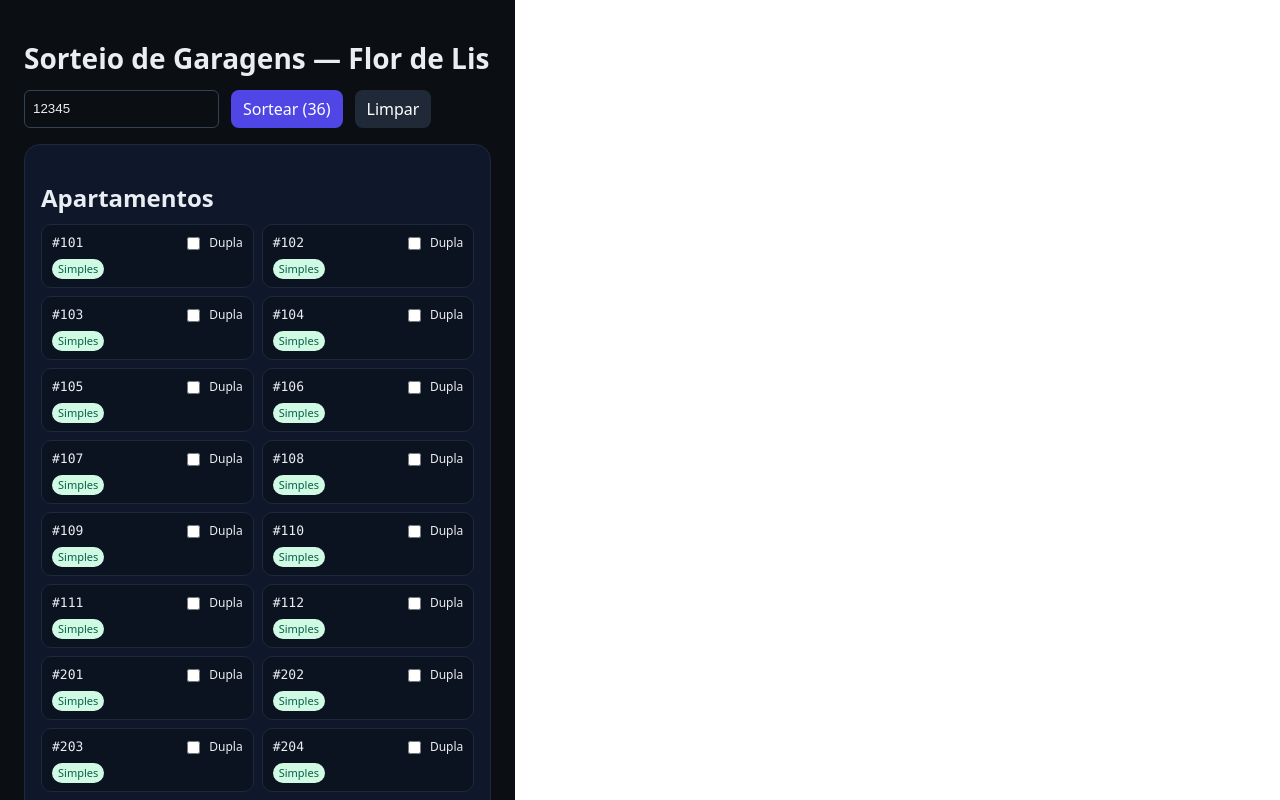
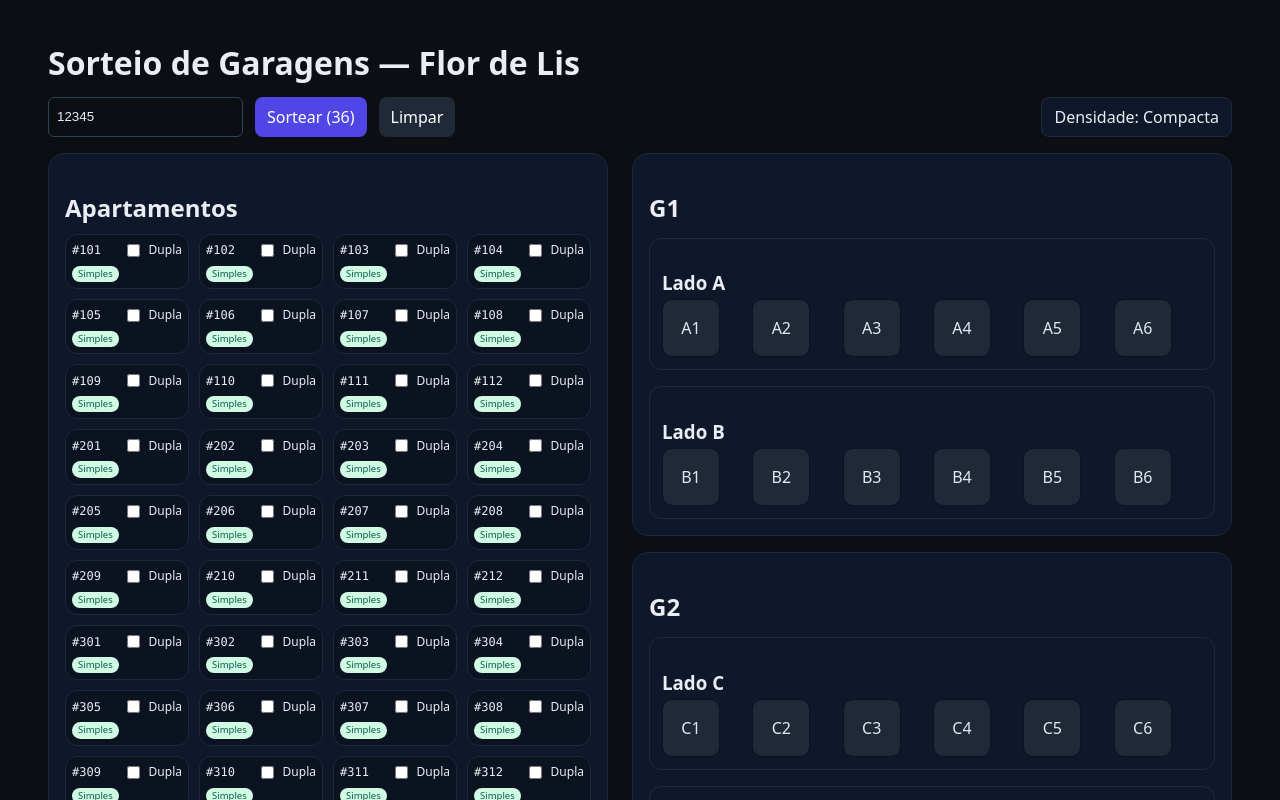
Before and after one commit to fabioluisstein/sorteiogaravem, a React (Vite) app: page / in a window 1280 px wide. Shown: the top 800 px of the page. Built offline with nearby package versions, Linux system fonts and the light colour scheme.

Commit message:
COrreção layout

```diff
--- a/src/sorteio_de_garagens_flor_de_lis_app_react.jsx
+++ b/src/sorteio_de_garagens_flor_de_lis_app_react.jsx
@@ -1,6 +1,6 @@
 import React, { useMemo, useRef, useState } from "react";
 
-/* Utilidades de aleatoriedade */
+/* ===== Aleatoriedade ===== */
 function mulberry32(seed) {
   let t = seed >>> 0;
   return function () {
@@ -10,7 +10,6 @@ function mulberry32(seed) {
     return ((r ^ (r >>> 14)) >>> 0) / 4294967296;
   };
 }
-
 function seededShuffle(arr, rand) {
   const a = [...arr];
   for (let i = a.length - 1; i > 0; i--) {
@@ -20,13 +19,9 @@ function seededShuffle(arr, rand) {
   return a;
 }
 
-/* Configuração dos andares e lados */
+/* ===== Configuração ===== */
 const FLOORS = ["G1", "G2", "G3"];
-const SIDES_BY_FLOOR = {
-  G1: ["A", "B"],
-  G2: ["C", "D"],
-  G3: ["E", "F"],
-};
+const SIDES_BY_FLOOR = { G1: ["A", "B"], G2: ["C", "D"], G3: ["E", "F"] };
 const POSITIONS = [1, 2, 3, 4, 5, 6];
 const NATURAL_PAIRS = [
   [1, 2],
@@ -34,10 +29,10 @@ const NATURAL_PAIRS = [
   [5, 6],
 ];
 
-/* Construtor inicial da garagem */
+/* ===== Modelo garagem ===== */
 function buildInitialGarage() {
-  const spots = [];
-  const pairs = {};
+  const spots = []; // {id,floor,side,pos,parId,blocked,occupiedBy}
+  const pairs = {}; // parId -> {id,floor,side,aPos,bPos,aId,bId,reservedFor}
   for (const floor of FLOORS) {
     for (const side of SIDES_BY_FLOOR[floor]) {
       for (const [p1, p2] of NATURAL_PAIRS) {
@@ -54,14 +49,13 @@ function buildInitialGarage() {
         };
       }
       for (const pos of POSITIONS) {
-        const pair = NATURAL_PAIRS.find(([a, b]) => a === pos || b === pos);
-        const parId = `${floor}-${side}-${pair[0]}-${pair[1]}`;
+        const [p1, p2] = NATURAL_PAIRS.find(([a, b]) => a === pos || b === pos);
         spots.push({
           id: `${floor}-${side}${pos}`,
           floor,
           side,
           pos,
-          parId,
+          parId: `${floor}-${side}-${p1}-${p2}`,
           blocked: false,
           occupiedBy: null,
         });
@@ -71,9 +65,12 @@ function buildInitialGarage() {
   return { spots, pairs };
 }
 
+/* ===== Componente principal ===== */
 export default function GarageLotteryApp() {
+  /* Estado */
   const [seed, setSeed] = useState(12345);
-  const randRef = useRef(mulberry32(12345));
+  const rng = useRef(mulberry32(12345));
+  const [compact, setCompact] = useState(true); // densidade de layout
   const [garage, setGarage] = useState(buildInitialGarage());
   const [apartments, setApartments] = useState(() => {
     const list = [];
@@ -85,57 +82,70 @@ export default function GarageLotteryApp() {
       list.push({ id: String(i), dupla: false, sorteado: false, vagas: [] });
     return list;
   });
-  const [doubleReservations, setDoubleReservations] = useState(null);
+  const [doubleReservations, setDoubleReservations] = useState(null); // aptId -> parId
   const [preprocessed, setPreprocessed] = useState(false);
 
-  const log = (...args) => console.log("[Sorteio]", ...args);
-  const resetRng = (newSeed) => (randRef.current = mulberry32(Number(newSeed) || 0));
-  const pickRandom = (arr) => (!arr.length ? null : arr[Math.floor(randRef.current() * arr.length)]);
+  /* Helpers */
+  const log = (...a) => console.log("[Sorteio]", ...a);
+  const resetRng = (s) => (rng.current = mulberry32(Number(s) || 0));
+  const pick = (arr) =>
+    !arr.length ? null : arr[Math.floor(rng.current() * arr.length)];
 
+  const getFreePairs = (state) => {
+    const free = [];
+    for (const id in state.pairs) {
+      const p = state.pairs[id];
+      const a = state.spots.find((s) => s.id === p.aId);
+      const b = state.spots.find((s) => s.id === p.bId);
+      if (!a.occupiedBy && !b.occupiedBy && !a.blocked && !b.blocked) free.push(p);
+    }
+    return free;
+  };
   const countByRegion = (state) => {
-    const map = new Map();
-    for (const f of FLOORS) for (const s of SIDES_BY_FLOOR[f]) map.set(`${f}-${s}`, 0);
-    for (const sp of state.spots) {
+    const m = new Map();
+    for (const f of FLOORS) for (const s of SIDES_BY_FLOOR[f]) m.set(`${f}-${s}`, 0);
+    for (const sp of state.spots)
       if (sp.occupiedBy)
-        map.set(`${sp.floor}-${sp.side}`, (map.get(`${sp.floor}-${sp.side}`) || 0) + 1);
-    }
-    return map;
+        m.set(
+          `${sp.floor}-${sp.side}`,
+          (m.get(`${sp.floor}-${sp.side}`) || 0) + 1
+        );
+    return m;
+  };
+  const chooseBalancedPair = (pairsList, state) => {
+    if (pairsList.length <= 1) return pick(pairsList);
+    const rc = countByRegion(state);
+    const min = Math.min(
+      ...pairsList.map((p) => rc.get(`${p.floor}-${p.side}`) || 0)
+    );
+    return pick(pairsList.filter((p) => (rc.get(`${p.floor}-${p.side}`) || 0) === min));
+  };
+  const chooseBalancedSpot = (spotsList, state) => {
+    if (spotsList.length <= 1) return pick(spotsList);
+    const rc = countByRegion(state);
+    const min = Math.min(
+      ...spotsList.map((s) => rc.get(`${s.floor}-${s.side}`) || 0)
+    );
+    return pick(spotsList.filter((s) => (rc.get(`${s.floor}-${s.side}`) || 0) === min));
   };
 
-  const getFreePairs = (state) => {
-    const { spots, pairs } = state;
-    const freePairs = [];
-    for (const parId in pairs) {
-      const par = pairs[parId];
-      const a = spots.find((s) => s.id === par.aId);
-      const b = spots.find((s) => s.id === par.bId);
-      if (!a.occupiedBy && !b.occupiedBy && !a.blocked && !b.blocked) freePairs.push(par);
-    }
-    return freePairs;
-  };
-
-  const chooseBalancedPair = (pairsList, state) => {
-    const regionCounts = countByRegion(state);
-    let min = Math.min(...pairsList.map((p) => regionCounts.get(`${p.floor}-${p.side}`) || 0));
-    const candidates = pairsList.filter(
-      (p) => (regionCounts.get(`${p.floor}-${p.side}`) || 0) === min
-    );
-    return pickRandom(candidates);
-  };
-
+  /* Pré-processo oculto de duplas */
   const runPreprocessIfNeeded = () => {
     if (preprocessed && doubleReservations) return;
     const state = structuredClone({ spots: garage.spots, pairs: garage.pairs });
     const duplos = apartments.filter((a) => a.dupla).map((a) => a.id);
     const freePairs = getFreePairs(state);
     if (duplos.length > freePairs.length) {
-      alert(`Não há pares suficientes: duplas=${duplos.length}, pares livres=${freePairs.length}`);
+      alert(
+        `Não há pares suficientes: duplas=${duplos.length}, pares livres=${freePairs.length}`
+      );
       return;
     }
-    const duplosOrder = seededShuffle(duplos, randRef.current);
+    const order = seededShuffle(duplos, rng.current);
     const reservations = {};
-    for (const aptId of duplosOrder) {
+    for (const aptId of order) {
       const free = getFreePairs(state);
+      if (!free.length) break;
       const chosen = chooseBalancedPair(free, state);
       reservations[aptId] = chosen.id;
       state.spots.find((s) => s.id === chosen.aId).occupiedBy = `RESERVA-${aptId}`;
@@ -145,104 +155,202 @@ export default function GarageLotteryApp() {
     const restored = state.spots.map((s) => ({ ...s, occupiedBy: null }));
     const newPairs = { ...garage.pairs };
     for (const aptId in reservations)
-      newPairs[reservations[aptId]] = { ...newPairs[reservations[aptId]], reservedFor: aptId };
+      newPairs[reservations[aptId]] = {
+        ...newPairs[reservations[aptId]],
+        reservedFor: aptId,
+      };
     setGarage((prev) => ({ spots: restored, pairs: newPairs }));
     setDoubleReservations(reservations);
     setPreprocessed(true);
   };
 
+  /* Sorteio (1 por clique) */
   const drawOne = () => {
     runPreprocessIfNeeded();
-    const pendentes = apartments.filter((a) => !a.sorteado);
-    if (!pendentes.length) return alert("Todos os apartamentos foram sorteados.");
-    const apt = pickRandom(pendentes);
+    const pend = apartments.filter((a) => !a.sorteado);
+    if (!pend.length) return alert("Todos os apartamentos foram sorteados.");
+    const apt = pick(pend);
     if (apt.dupla) {
       const parId = doubleReservations?.[apt.id];
-      let chosenPair = parId ? garage.pairs[parId] : pickRandom(getFreePairs(garage));
+      let pair = parId ? garage.pairs[parId] : pick(getFreePairs(garage));
+      if (!pair) return alert(`Sem par livre para ${apt.id}`);
       setGarage((prev) => {
         const spots = prev.spots.map((s) =>
-          s.id === chosenPair.aId || s.id === chosenPair.bId
-            ? { ...s, occupiedBy: apt.id }
-            : s
+          s.id === pair.aId || s.id === pair.bId ? { ...s, occupiedBy: apt.id } : s
         );
         const pairs = { ...prev.pairs };
-        if (pairs[chosenPair.id]?.reservedFor === apt.id)
-          pairs[chosenPair.id].reservedFor = null;
+        if (pairs[pair.id]?.reservedFor === apt.id) pairs[pair.id].reservedFor = null;
         return { spots, pairs };
       });
       setApartments((prev) =>
         prev.map((a) =>
-          a.id === apt.id
-            ? { ...a, sorteado: true, vagas: [chosenPair.aId, chosenPair.bId] }
-            : a
+          a.id === apt.id ? { ...a, sorteado: true, vagas: [pair.aId, pair.bId] } : a
         )
       );
     } else {
-      let freeSpots = garage.spots.filter((s) => !s.blocked && !s.occupiedBy);
-      const chosen = pickRandom(freeSpots);
-      if (!chosen) return alert("Sem vaga disponível.");
+      const free = garage.spots.filter((s) => !s.blocked && !s.occupiedBy);
+      const spot = chooseBalancedSpot(free, garage);
+      if (!spot) return alert("Sem vaga disponível.");
       setGarage((prev) => ({
         ...prev,
         spots: prev.spots.map((s) =>
-          s.id === chosen.id ? { ...s, occupiedBy: apt.id } : s
+          s.id === spot.id ? { ...s, occupiedBy: apt.id } : s
         ),
       }));
       setApartments((prev) =>
         prev.map((a) =>
-          a.id === apt.id ? { ...a, sorteado: true, vagas: [chosen.id] } : a
+          a.id === apt.id ? { ...a, sorteado: true, vagas: [spot.id] } : a
         )
       );
     }
   };
 
+  /* Reset */
   const clearAll = () => {
     setGarage(buildInitialGarage());
     setDoubleReservations(null);
     setPreprocessed(false);
-    setApartments((prev) => prev.map((a) => ({ ...a, sorteado: false, vagas: [] })));
+    setApartments((prev) =>
+      prev.map((a) => ({ ...a, sorteado: false, vagas: [] }))
+    );
   };
 
-  const handleToggleDupla = (id) => {
+  /* Handlers */
+  const toggleDupla = (id) => {
     setApartments((prev) =>
       prev.map((a) => (a.id === id ? { ...a, dupla: !a.dupla } : a))
     );
     setDoubleReservations(null);
     setPreprocessed(false);
   };
-
-  const handleSeedChange = (v) => {
+  const onSeed = (v) => {
     setSeed(v);
     resetRng(v);
   };
 
-  const pendingCount = apartments.filter((a) => !a.sorteado).length;
+  const pending = apartments.filter((a) => !a.sorteado).length;
 
   return (
-    <div style={{ minHeight: "100vh", background: "#0b0f14", color: "#eaeef2", padding: 24 }}>
-      <h1 style={{ fontSize: 28, fontWeight: 800, marginBottom: 16 }}>Sorteio de Garagens — Flor de Lis</h1>
-      <div style={{ display: "flex", gap: 12, marginBottom: 16 }}>
+    <div style={{ minHeight: "100vh", background: "#0b0f14", color: "#eaeef2" }}>
+      <style>{`
+        /* FULL-WIDTH + RESET */
+        :root, html, body, #root { width:100%; height:100%; }
+        body { margin:0; background:#0b0f14; }
+
+        /* ====== Densidade (padrão: compacta) ====== */
+        :root{
+          --apt-col-min: 150px;
+          --apt-card-pad: 8px;
+          --apt-title: 13px;
+          --apt-badge: 10px;
+          --left-col-min: 420px;
+          --left-col-max: 520px;
+          --gap: 12px;
+        }
+        .compact {
+          --apt-col-min: 120px;
+          --apt-card-pad: 6px;
+          --apt-title: 12px;
+          --apt-badge: 9.5px;
+          --left-col-min: 470px;
+          --left-col-max: 560px;
+          --gap: 10px;
+        }
+
+        .wrap {
+          width: min(1800px, 100vw - 48px);
+          margin: 0 auto;
+          padding: 24px;
+          box-sizing: border-box;
+        }
+        .twoCols {
+          display: grid;
+          grid-template-columns: minmax(var(--left-col-min), var(--left-col-max)) 1fr;
+          gap: 24px;
+          align-items: start;
+        }
+        .leftSticky { position:sticky; top:16px; align-self:start; max-height:calc(100vh - 32px); overflow:auto; }
+
+        @media (max-width: 1200px) {
+          .twoCols { grid-template-columns: 1fr; }
+          .leftSticky { position:static; max-height:none; }
+        }
+      `}</style>
+
+      <div className={`wrap ${compact ? "compact" : ""}`}>
+        <h1 style={{ fontSize: 32, fontWeight: 800, marginBottom: 16 }}>
+          Sorteio de Garagens — Flor de Lis
+        </h1>
+        <div style={{ display: "flex", gap: 12, marginBottom: 16, flexWrap: "wrap" }}>
           <input
             type="number"
-          style={{ padding: "6px 8px", border: "1px solid #334155", borderRadius: 6, background: "#0b0f14", color: "#eaeef2" }}
             value={seed}
-          onChange={(e) => handleSeedChange(e.target.value)}
+            onChange={(e) => onSeed(e.target.value)}
+            style={{
+              padding: "6px 8px",
+              border: "1px solid #334155",
+              borderRadius: 6,
+              background: "#0b0f14",
+              color: "#eaeef2",
+            }}
           />
-        <button onClick={drawOne} style={{ padding: "8px 12px", borderRadius: 8, background: "#4f46e5", color: "white", border: 0 }}>
-          Sortear ({pendingCount})
+          <button
+            onClick={drawOne}
+            style={{
+              padding: "8px 12px",
+              borderRadius: 8,
+              background: "#4f46e5",
+              color: "#fff",
+              border: 0,
+            }}
+          >
+            Sortear ({pending})
           </button>
-        <button onClick={clearAll} style={{ padding: "8px 12px", borderRadius: 8, background: "#1f2937", color: "white", border: 0 }}>
+          <button
+            onClick={clearAll}
+            style={{
+              padding: "8px 12px",
+              borderRadius: 8,
+              background: "#1f2937",
+              color: "#fff",
+              border: 0,
+            }}
+          >
             Limpar
+          </button>
+
+          <button
+            onClick={() => setCompact((c) => !c)}
+            style={{
+              padding: "8px 12px",
+              borderRadius: 8,
+              background: "#0f172a",
+              color: "#eaeef2",
+              border: "1px solid #1e293b",
+              marginLeft: "auto",
+            }}
+          >
+            Densidade: {compact ? "Compacta" : "Conforto"}
           </button>
         </div>
 
-      {/* Apartamentos responsivos (inline style -> dispensa Tailwind) */}
-      <div style={{ background: "#0f172a", borderRadius: 16, padding: 16, marginBottom: 24, border: "1px solid #1e293b" }}>
+        <div className="twoCols">
+          {/* ESQUERDA: Apartamentos (sticky) */}
+          <aside className="leftSticky">
+            <div
+              style={{
+                background: "#0f172a",
+                border: "1px solid #1e293b",
+                borderRadius: 16,
+                padding: 16,
+              }}
+            >
               <h2 style={{ fontWeight: 700, marginBottom: 8 }}>Apartamentos</h2>
               <div
                 style={{
                   display: "grid",
-            gridTemplateColumns: "repeat(auto-fit, minmax(140px, 1fr))",
-            gap: 8,
+                  gridTemplateColumns: "repeat(auto-fit, minmax(var(--apt-col-min), 1fr))",
+                  gap: "var(--gap)",
                 }}
               >
                 {apartments.map((a) => (
@@ -250,30 +358,45 @@ export default function GarageLotteryApp() {
                     key={a.id}
                     style={{
                       border: "1px solid #1e293b",
-                borderRadius: 10,
-                padding: "8px 10px",
+                      borderRadius: 12,
+                      padding: "var(--apt-card-pad)",
+                      background: "#0b1220",
                       display: "flex",
                       flexDirection: "column",
-                gap: 6,
-                background: "#0b1220",
+                      gap: "calc(var(--gap) - 4px)",
                     }}
                   >
                     <div style={{ display: "flex", alignItems: "center", justifyContent: "space-between" }}>
-                <span style={{ fontFamily: "ui-monospace, SFMono-Regular, Menlo, Monaco", fontSize: 13 }}>#{a.id}</span>
-                <label style={{ fontSize: 12, display: "inline-flex", alignItems: "center", gap: 6, cursor: "pointer" }}>
+                      <span
+                        style={{
+                          fontFamily: "ui-monospace, Menlo, Monaco",
+                          fontSize: "var(--apt-title)",
+                        }}
+                      >
+                        #{a.id}
+                      </span>
+                      <label
+                        style={{
+                          fontSize: 12,
+                          display: "inline-flex",
+                          alignItems: "center",
+                          gap: 6,
+                          cursor: "pointer",
+                        }}
+                      >
                         <input
                           type="checkbox"
                           checked={a.dupla}
-                    onChange={() => handleToggleDupla(a.id)}
+                          onChange={() => toggleDupla(a.id)}
                         />
                         <span>Dupla</span>
                       </label>
                     </div>
-              <div style={{ display: "flex", alignItems: "center", gap: 6, flexWrap: "wrap" }}>
+                    <div style={{ display: "flex", alignItems: "center", gap: "calc(var(--gap) - 4px)", flexWrap: "wrap" }}>
                       <span
                         style={{
-                    fontSize: 11,
-                    padding: "2px 6px",
+                          fontSize: "var(--apt-badge)",
+                          padding: "1px 6px",
                           borderRadius: 999,
                           background: a.dupla ? "#fef3c7" : "#d1fae5",
                           color: a.dupla ? "#92400e" : "#065f46",
@@ -282,12 +405,20 @@ export default function GarageLotteryApp() {
                         {a.dupla ? "Dupla" : "Simples"}
                       </span>
                       {a.sorteado && (
-                  <span style={{ fontSize: 11, padding: "2px 6px", borderRadius: 999, background: "#e0e7ff", color: "#3730a3" }}>
+                        <span
+                          style={{
+                            fontSize: "var(--apt-badge)",
+                            padding: "1px 6px",
+                            borderRadius: 999,
+                            background: "#e0e7ff",
+                            color: "#3730a3",
+                          }}
+                        >
                           Sorteado
                         </span>
                       )}
                       {a.vagas.length > 0 && (
-                  <span style={{ fontSize: 11, color: "#94a3b8", whiteSpace: "nowrap", overflow: "hidden", textOverflow: "ellipsis" }}>
+                        <span style={{ fontSize: "var(--apt-badge)", color: "#94a3b8" }}>
                           {a.vagas.join(", ")}
                         </span>
                       )}
@@ -296,58 +427,98 @@ export default function GarageLotteryApp() {
                 ))}
               </div>
             </div>
+          </aside>
 
+          {/* DIREITA: Garagens */}
+          <main>
+            <div style={{ display: "grid", gap: 16 }}>
               {FLOORS.map((floor) => (
-        <div key={floor} style={{ background: "#0f172a", borderRadius: 16, padding: 16, marginBottom: 24, border: "1px solid #1e293b" }}>
+                <section
+                  key={floor}
+                  style={{
+                    background: "#0f172a",
+                    border: "1px solid #1e293b",
+                    borderRadius: 16,
+                    padding: 16,
+                  }}
+                >
                   <h2 style={{ fontWeight: 700, marginBottom: 12 }}>{floor}</h2>
-          <div style={{ display: "grid", gridTemplateColumns: "repeat(auto-fit, minmax(280px, 1fr))", gap: 12 }}>
+                  <div
+                    style={{
+                      display: "grid",
+                      gridTemplateColumns: "repeat(auto-fit, minmax(340px, 1fr))",
+                      gap: 16,
+                    }}
+                  >
                     {SIDES_BY_FLOOR[floor].map((side) => (
-              <div key={`${floor}-${side}`} style={{ border: "1px solid #1e293b", borderRadius: 12, padding: 12 }}>
-                <h3 style={{ fontWeight: 600, marginBottom: 8 }}>Lado {side}</h3>
-                <div style={{ display: "grid", gridTemplateColumns: "repeat(6, minmax(0, 1fr))", gap: 8 }}>
+                      <div
+                        key={`${floor}-${side}`}
+                        style={{
+                          border: "1px solid #1e293b",
+                          borderRadius: 12,
+                          padding: 12,
+                        }}
+                      >
+                        <h3 style={{ fontWeight: 600, marginBottom: 2 }}>Lado {side}</h3>
+                        <div
+                          style={{
+                            display: "grid",
+                            gridTemplateColumns: "repeat(6, minmax(0,1fr))",
+                            gap: 2,
+                          }}
+                        >
                           {POSITIONS.map((pos) => {
                             const spot = garage.spots.find(
                               (s) => s.floor === floor && s.side === side && s.pos === pos
                             );
                             const pair = garage.pairs[spot.parId];
-                    const color = spot.blocked
-                      ? "#475569"
-                      : spot.occupiedBy
+                            const bg = spot.occupiedBy
                               ? "#059669"
                               : pair?.reservedFor
                               ? "#facc15"
+                              : spot.blocked
+                              ? "#475569"
                               : "#1f2937";
-                    const colorTxt = spot.blocked || !spot.occupiedBy ? "#e2e8f0" : "white";
+                            const color = spot.occupiedBy ? "#fff" : "#e2e8f0";
                             return (
-                      <button
+                              <div
                                 key={spot.id}
-                        title={`${spot.id}\nPar: ${spot.parId}${
-                          pair?.reservedFor ? `\nReservado p/ apto ${pair.reservedFor}` : ""
-                        }${spot.occupiedBy ? `\nOcupado por apto ${spot.occupiedBy}` : ""}`}
+                                title={`${spot.id}
+Par: ${spot.parId}${
+                                  pair?.reservedFor ? `
+Reservado p/ apto ${pair.reservedFor}` : ""
+                                }${spot.occupiedBy ? `
+Ocupado por apto ${spot.occupiedBy}` : ""}`}
                                 style={{
-                          height: 60,
+                                  height: 56,
+                                  width:56,
                                   borderRadius: 10,
                                   display: "flex",
+                                  flexDirection: "column",
                                   alignItems: "center",
                                   justifyContent: "center",
                                   border: "1px solid #0b1220",
-                          background: color,
-                          color: colorTxt,
-                          flexDirection: "column",
-                          gap: 2,
+                                  background: bg,
+                                  color,
                                 }}
                               >
                                 <span>{side + pos}</span>
-                        {spot.occupiedBy && <span style={{ fontSize: 12 }}>apto {spot.occupiedBy}</span>}
-                      </button>
+                                {spot.occupiedBy && (
+                                  <span style={{ fontSize: 12 }}>apto {spot.occupiedBy}</span>
+                                )}
+                              </div>
                             );
                           })}
                         </div>
                       </div>
                     ))}
                   </div>
+                </section>
+              ))}
             </div>
-      ))}
+          </main>
+        </div>
+      </div>
     </div>
   );
 }
```
Lines whose indentation alone changed are shown as unchanged.
